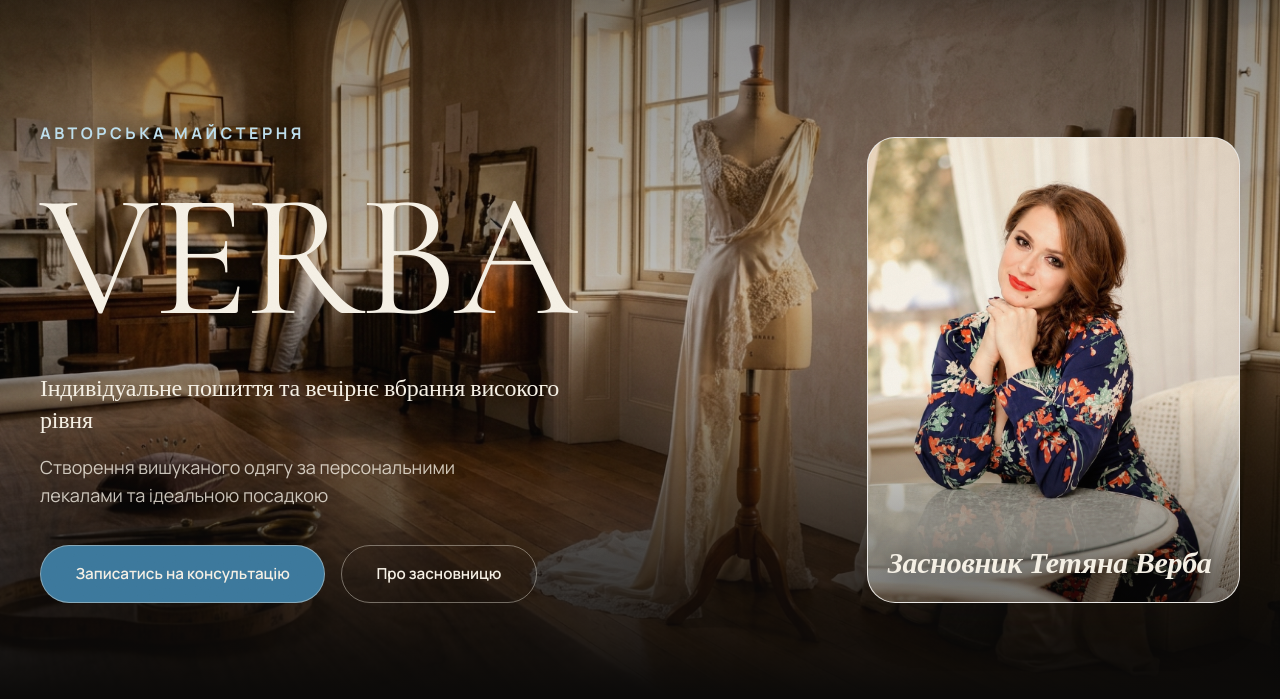
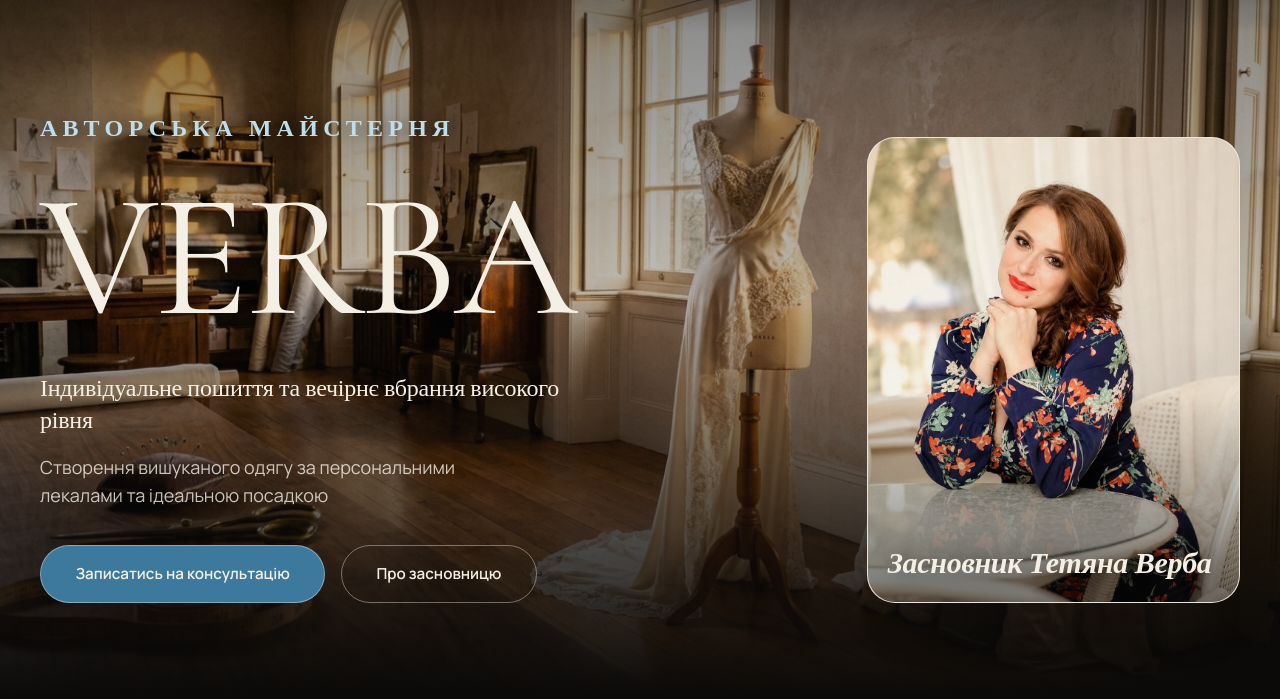
Before and after one commit to GritsenkoIvanKPI/verba, a website: page index.html in a window 1280 px wide. Shown: the part 101-800 px from the top of the page. Drawn offline with nearby package versions, Linux system fonts and the light colour scheme.

Commit message:
Restyle hero eyebrow with the display serif font, larger and bolder

```diff
--- a/index.html
+++ b/index.html
@@ -386,7 +386,7 @@
   <div class="relative z-10 w-full mx-auto max-w-[1400px] px-6 md:px-10 pb-16 md:pb-24 pt-40">
     <div class="grid grid-cols-1 lg:grid-cols-12 gap-10 items-end">
       <div class="lg:col-span-8 reveal">
-        <p class="tracking-label uppercase text-sky text-sm md:text-base font-bold mb-6 drop-shadow-[0_2px_10px_rgba(0,0,0,0.7)]" data-i18n="hero.eyebrow">Авторська майстерня</p>
+        <p class="font-display tracking-label uppercase text-sky text-xl md:text-2xl font-bold mb-6 drop-shadow-[0_2px_10px_rgba(0,0,0,0.7)]" data-i18n="hero.eyebrow">Авторська майстерня</p>
         <h1 class="font-display text-[20vw] leading-[0.95] tracking-[-0.02em] sm:text-9xl md:text-9xl lg:text-[9rem] xl:text-[11rem] text-cream" data-i18n-html="hero.headline">VERBA</h1>
         <p class="mt-7 max-w-xl font-display text-xl md:text-2xl text-cream leading-[1.4]" data-i18n="hero.subtitle1">Індивідуальне пошиття та вечірнє вбрання високого рівня</p>
         <p class="mt-4 max-w-xl text-base md:text-lg text-cream/80 leading-[1.7]" data-i18n="hero.subtitle2">Створення вишуканого одягу за персональними лекалами та ідеальною посадкою</p>
```
